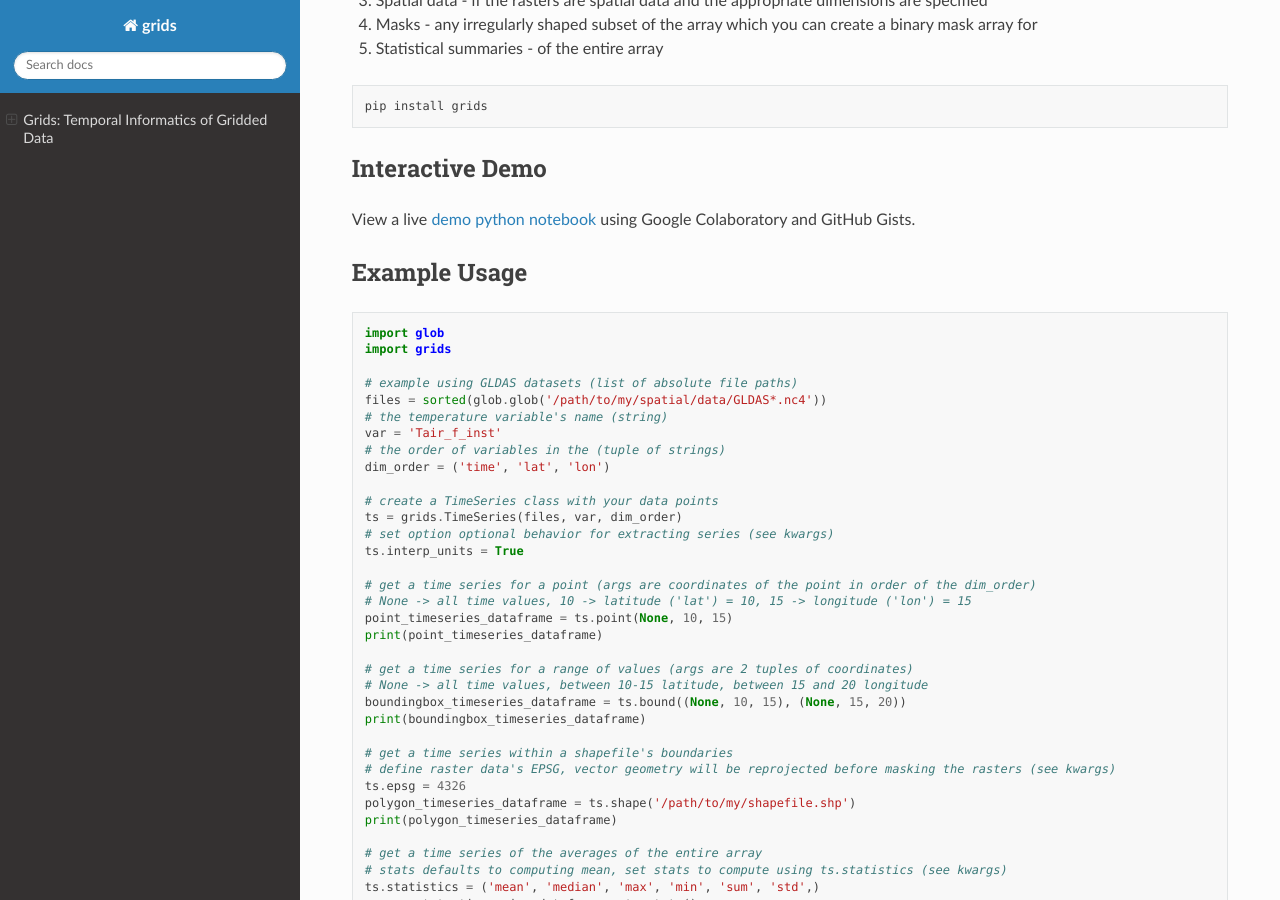
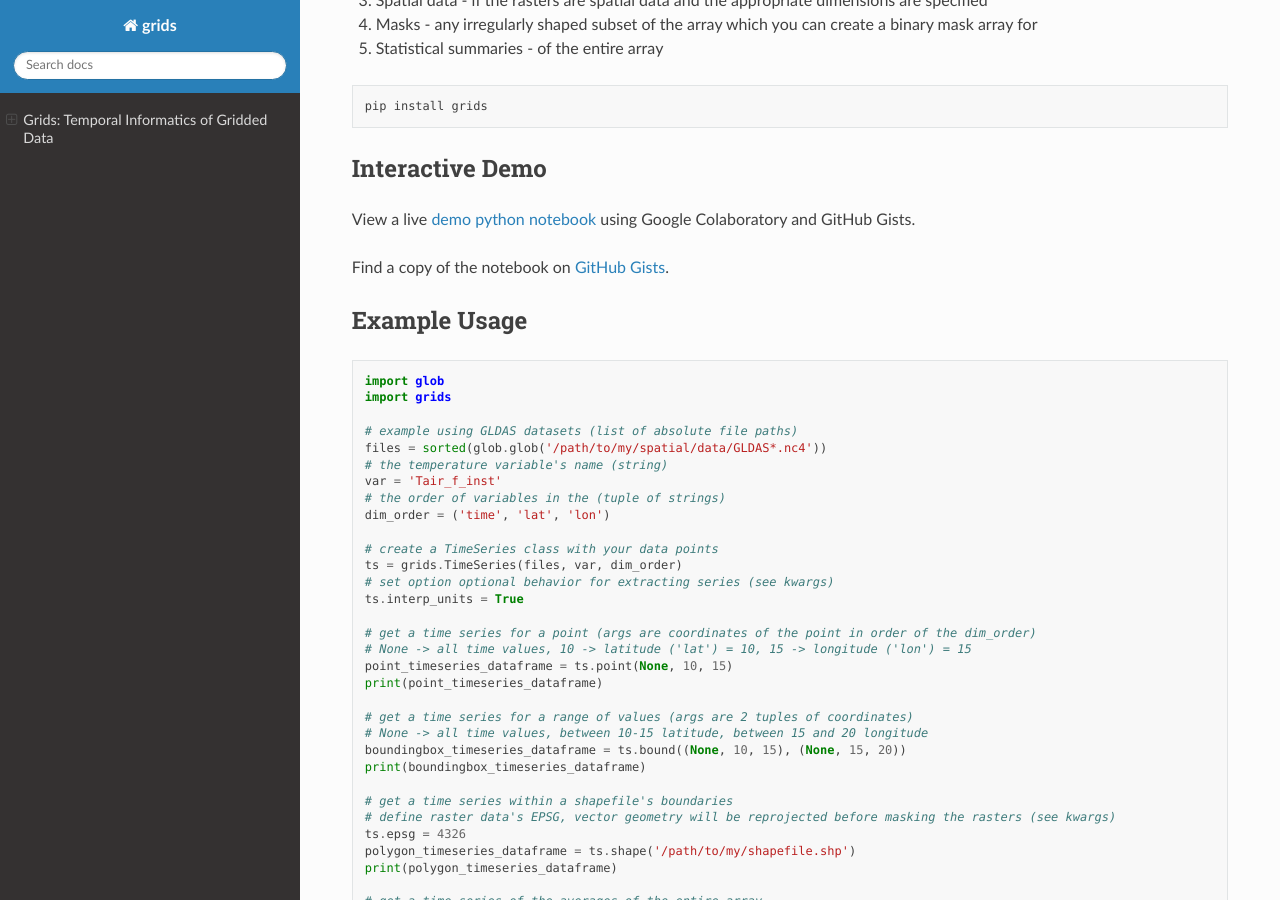
Before and after one commit to rileyhales/grids, a Sphinx documentation site: the page built from docs/index.rst, in a window 1280 px wide and 900 px high, scrolled down 335 px. Built offline with Sphinx 7.4.7 and the Read the Docs theme 2.0.0, drawn with Linux system fonts in a browser that asks for light colours.

Commit message:
docs link directly to colab

```diff
--- a/docs/index.rst
+++ b/docs/index.rst
@@ -28,7 +28,9 @@
 
 Interactive Demo
 ****************
-View a live `demo python notebook <https://gist.github.com/rileyhales/79761303df16127e0195e11425fc2d9d>`_ using Google Colaboratory and GitHub Gists.
+View a live `demo python notebook <https://colab.research.google.com/gist/rileyhales/79761303df16127e0195e11425fc2d9d/grids-gist-demo.ipynb>`_ using Google Colaboratory and GitHub Gists.
+
+Find a copy of the notebook on `GitHub Gists <https://gist.github.com/rileyhales/79761303df16127e0195e11425fc2d9d>`_.
 
 Example Usage
 *************
```
